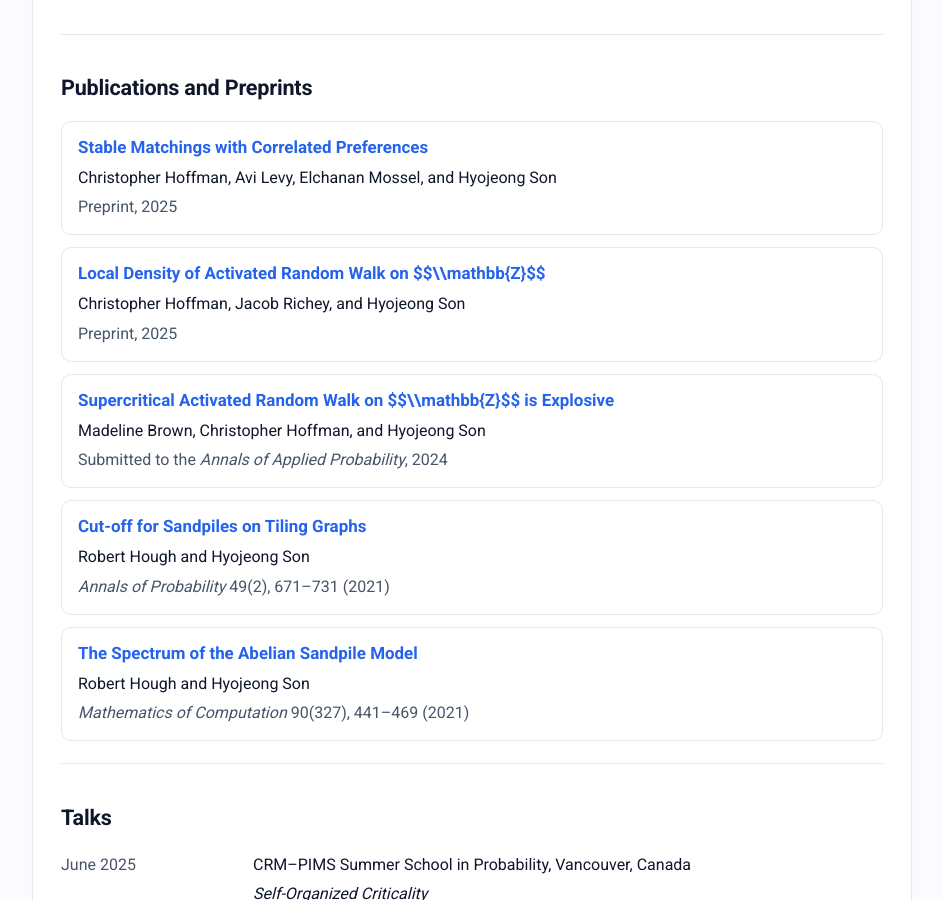
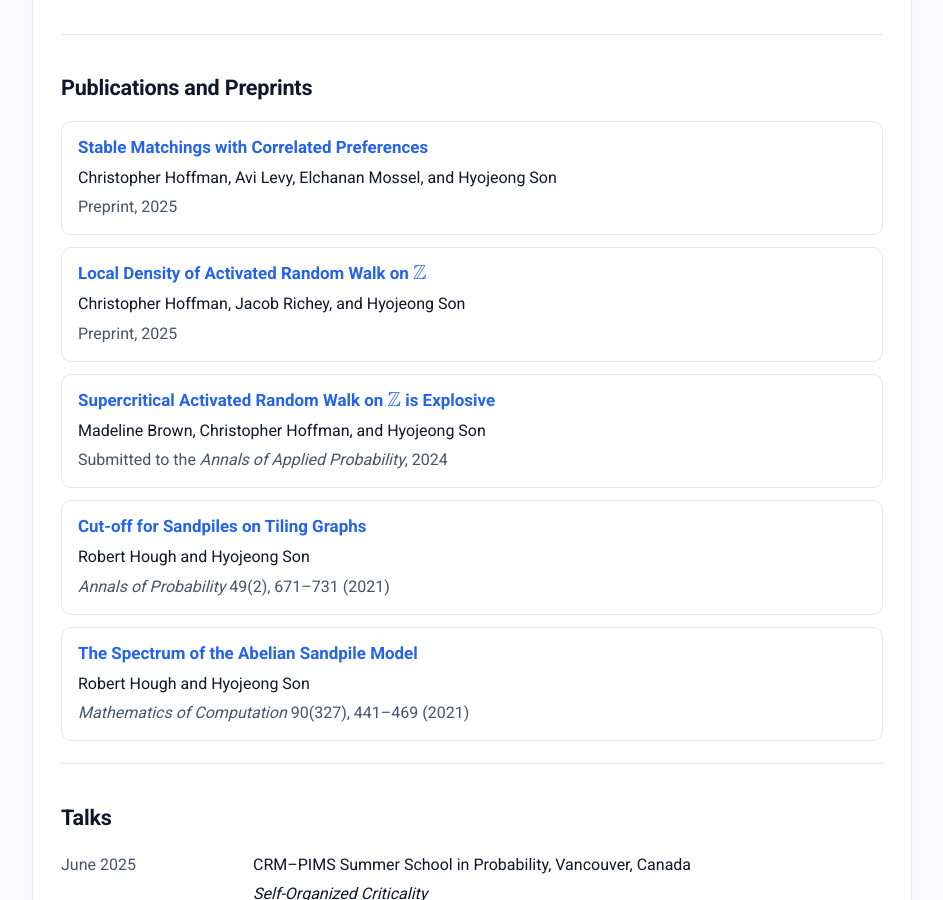
Before and after one commit to hyojeong-son/hyojeong-son.github.io, a Jekyll site: the page built from index.md, in a window 1280 px wide and 900 px high, scrolled down 304 px. Shown: the whole window, without its empty margins (168-1111 px from the left). Built offline with Jekyll 4.4.1, drawn with Linux system fonts in a browser that asks for light colours.

Commit message:
Fix LaTeX syntax in publication titles and add MathJax

```diff
--- a/index.md
+++ b/index.md
@@ -38,12 +38,12 @@ title: Home
     <div class="pub-venue">Preprint, 2025</div>
   </li>
   <li class="pubcard">
-    <div class="pub-title"><a href="{{ '/assets/files/local_density.pdf' | relative_url }}" target="_blank" rel="noopener">Local Density of Activated Random Walk on $$\\mathbb{Z}$$</a></div>
+    <div class="pub-title"><a href="{{ '/assets/files/local_density.pdf' | relative_url }}" target="_blank" rel="noopener">Local Density of Activated Random Walk on $\mathbb{Z}$</a></div>
     <div class="pub-authors">Christopher Hoffman, Jacob Richey, and Hyojeong Son</div>
     <div class="pub-venue">Preprint, 2025</div>
   </li>
   <li class="pubcard">
-    <div class="pub-title"><a href="{{ '/assets/files/supercritical.pdf' | relative_url }}" target="_blank" rel="noopener">Supercritical Activated Random Walk on $$\\mathbb{Z}$$ is Explosive</a></div>
+    <div class="pub-title"><a href="{{ '/assets/files/supercritical.pdf' | relative_url }}" target="_blank" rel="noopener">Supercritical Activated Random Walk on $\mathbb{Z}$ is Explosive</a></div>
     <div class="pub-authors">Madeline Brown, Christopher Hoffman, and Hyojeong Son</div>
     <div class="pub-venue">Submitted to the <em>Annals of Applied Probability</em>, 2024</div>
   </li>
```
Also changed, not shown: other parts of index.md (+7 -0 lines).
